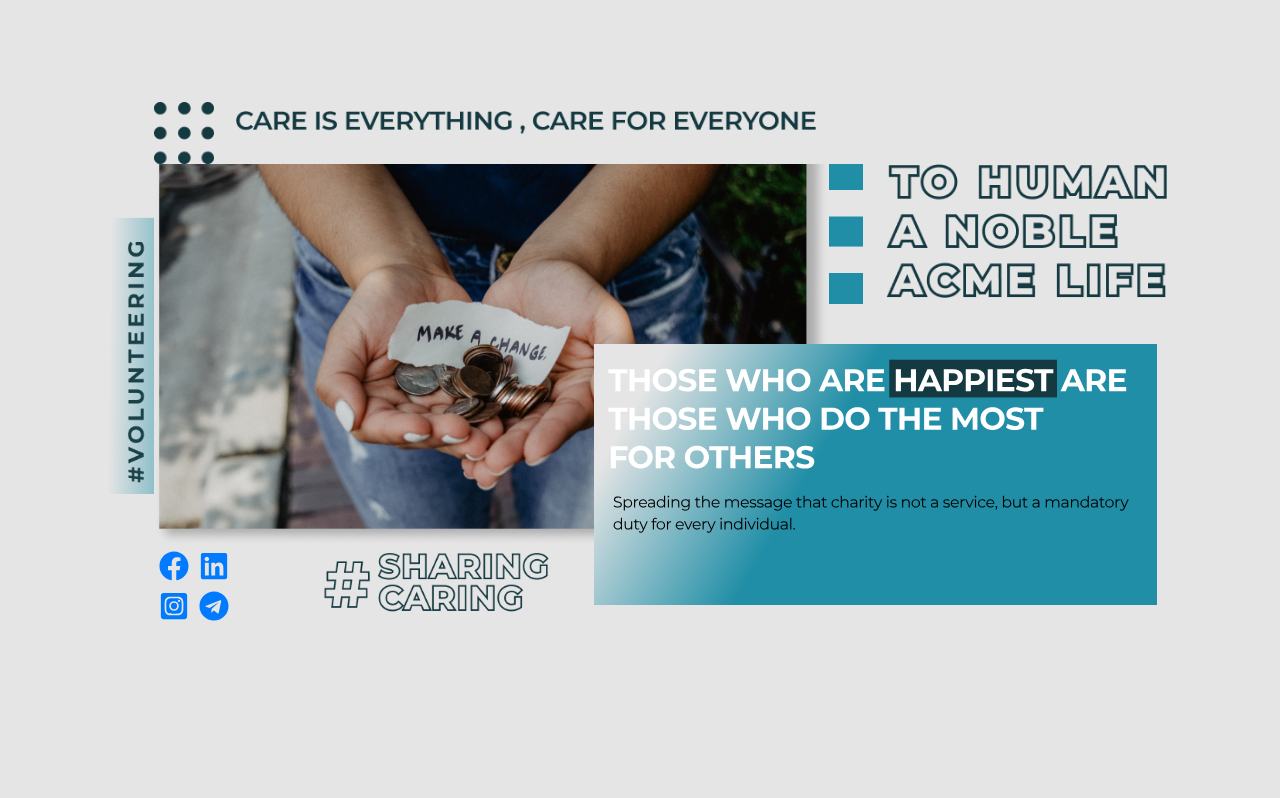
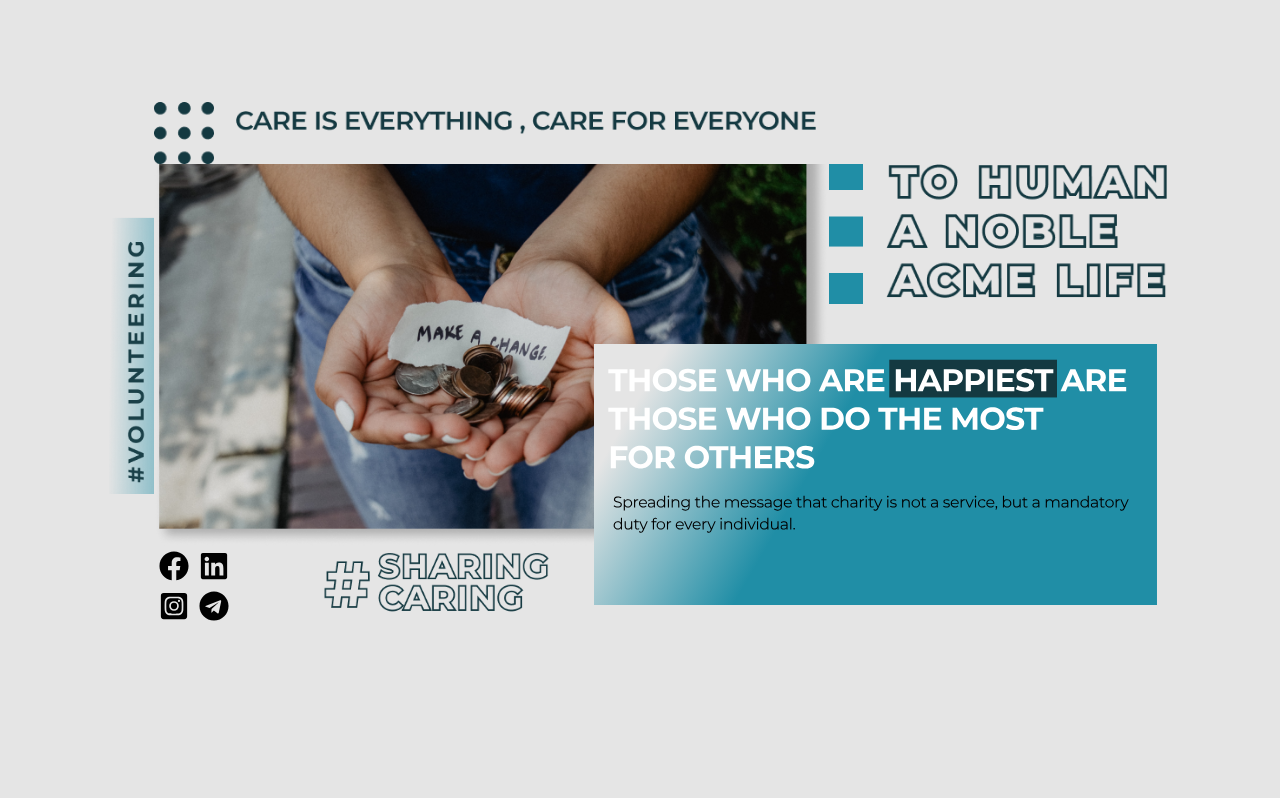
Before and after one commit to sreeramvin/mec-thanal, a React (Create React App) app: page /Home in a window 1280 px wide. Shown: the top 798 px of the page. Built offline with nearby package versions, Linux system fonts and the light colour scheme.

Commit message:
small changes

```diff
--- a/src/Components/Home/About/About.css
+++ b/src/Components/Home/About/About.css
@@ -43,6 +43,9 @@
 .about-content-img img{
     max-width: 80%;
 }
+.social-links-1{
+    color: #000;
+}
 @media screen and (max-width:625px){
     .About{
         background-image: url(../../../Assets/aboutbgMob.svg);
--- a/src/Components/Home/Header2/header2.js
+++ b/src/Components/Home/Header2/header2.js
@@ -33,7 +33,7 @@ export default function header(){
             <div style = {{ zIndex: 2}}>
                 <div style = {{float: 'left'}} className="header-social">
                     <div>
-                    <a className="social-links-2" href="https://www.facebook.com/mecthanal/" target="_blank" rel="noreferrer"><FaFacebook style = {{fontSize: '30px', margin: '5px'}}/></a>
+                    <a className="social-links-1" href="https://www.facebook.com/mecthanal/" target="_blank" rel="noreferrer"><FaFacebook style = {{fontSize: '30px', margin: '5px'}}/></a>
                     <a className="social-links-1" href="https://www.linkedin.com/company/thanalmec" target="_blank" rel="noreferrer"><FaLinkedin style = {{fontSize: '30px', margin: '5px'}}/></a>
                     </div>
                     <div>
```
